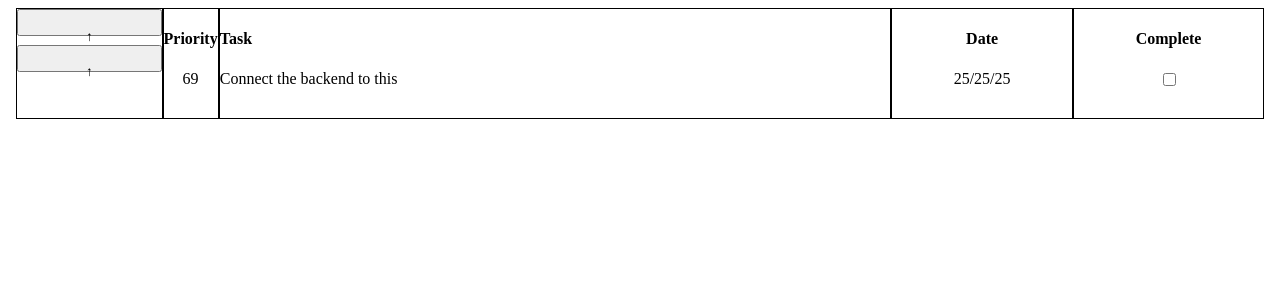
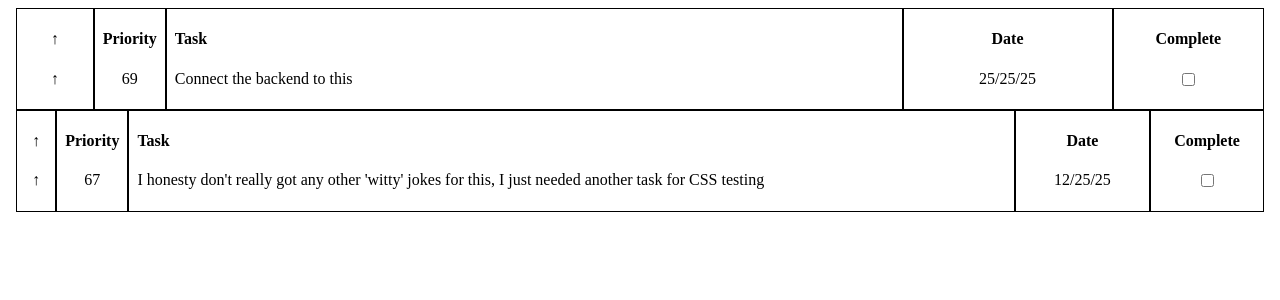
Before and after one commit to Lordpun/Task-List, a Vue app in the folder frontend/: page / in a window 1280 px wide. Shown: the top 300 px of the page. Built offline with nearby package versions, Linux system fonts and the light colour scheme.

Commit message:
Changed the CSS of tasks a bit

```diff
--- a/frontend/src/App.vue
+++ b/frontend/src/App.vue
@@ -1,5 +1,6 @@
-<template>
+]<template>
   <task priority="69" description="Connect the backend to this" date="25/25/25"></task>
+  <task priority="67" description="I honesty don't really got any other 'witty' jokes for this, I just needed another task for CSS testing" date="12/25/25"></task>
 </template>
 
 <script setup>
--- a/frontend/src/components/priorityButton.vue
+++ b/frontend/src/components/priorityButton.vue
@@ -1,9 +1,8 @@
 <template>
-	<button class="priorityChangeBtn">
+	<a class="priorityChangeBtn">
 		<h4 v-if="direction">↑</h4>
 		<h4 v-else>↓</h4>
-
-	</button>
+	</a>
 </template>
 
 <script setup>
@@ -14,10 +13,12 @@
 </script>
 
 <style scoped>
-	button {
+	a {
+		display: block;
+		text-align: center;
 		width: 100%;
-		height: 25%;
 		padding: 0;
 		margin: 0;
+		cursor: pointer;
 	}
 </style>
--- a/frontend/src/components/task.vue
+++ b/frontend/src/components/task.vue
@@ -40,36 +40,36 @@
 <style scoped>
   section {
     display: flex;
-    flex-direction: row;
     padding: 0 0.5rem;
   }
 
   section div {
     border: 1px solid black;
     font-size: 1rem;
-    /*padding: 0 2rem;*/
+    padding: 0 0.5rem;
   }
 
   .priorityChange {
-    flex-grow: 1;
+    flex-grow: 0.25;
+    padding: 0;
   }
 
   .priority {
-    felx-grow: 2;
+    felx-grow: 0.5;
     text-align: center;
   }
 
   .description {
-    flex-grow: 4;
+    flex-grow: 2;
   }
 
   .date {
-    flex-grow: 1;
+    flex-grow: 0.5;
     text-align: center;
   }
 
   .status {
-   flex-grow: 1;
+   flex-grow: 0.25;
    text-align: center;
   }
 </style>
```
